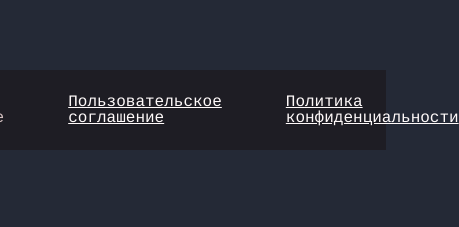
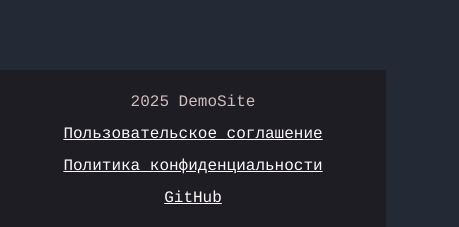
Before and after one commit to alexanderch99/demo-blog, a Vue app in the folder client/: page / in a window 390 px wide. Shown: the part 1186-1413 px from the top of the page, 459 px wide, since content can reach past the window. Before the commit the page ends 1336 px from the top, so only its background shows below. Built offline with nearby package versions, Linux system fonts and the light colour scheme; no server answers; a small style sheet from the web is missing; what axios-progress-bar would draw is missing.

Commit message:
тест мобильной версии, баг девтулза?

```diff
--- a/client/src/assets/base.css
+++ b/client/src/assets/base.css
@@ -2,6 +2,12 @@
   --site-background: #242936;
   --footer-height: 80px;
   --admin-page-padding: 20px;
+}
+
+@media (max-width: 999.98px) {
+  :root {
+    --footer-height: 160px;
+  }
 }
 
 *,
--- a/client/src/assets/main.css
+++ b/client/src/assets/main.css
@@ -42,11 +42,13 @@ a:focus {
 
 #app {
   height: 100%;
+  min-width: 375px;
 }
 
 .container {
   width: 100%;
   max-width: 1220px;
+  min-width: 375px;
   margin: 0 auto;
   padding: 0px 10px;
 }
--- a/client/src/components/AdminNav.vue
+++ b/client/src/components/AdminNav.vue
@@ -94,6 +94,7 @@
     background-color: #1e1d24;
     cursor: default;
     z-index: 999999;
+    max-height: 100vh;
 
     &__scroll {
       height: 100%;
--- a/client/src/components/FooterMain.vue
+++ b/client/src/components/FooterMain.vue
@@ -19,6 +19,14 @@
             >Политика конфиденциальности</RouterLink
           >
         </div>
+        <div class="source-code">
+          <a
+            href="https://github.com/alexanderch99/demo-blog"
+            class="footer__link"
+            target="_blank"
+            >GitHub</a
+          >
+        </div>
       </div>
     </div>
   </footer>
@@ -32,6 +40,10 @@
     height: 80px;
     background-color: transparent;
     background-color: #1e1d24;
+
+    @media (max-width: 999.98px) {
+      height: 160px;
+    }
 
     &__link {
       text-decoration: underline snow;
@@ -52,6 +64,12 @@
       font-size: 16px;
       line-height: 16px;
       font-family: monospace;
+
+      @media (max-width: 999.98px) {
+        height: 160px;
+        flex-direction: column;
+        gap: 16px;
+      }
     }
   }
 </style>
```
